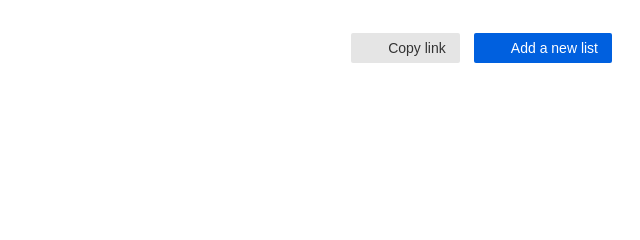
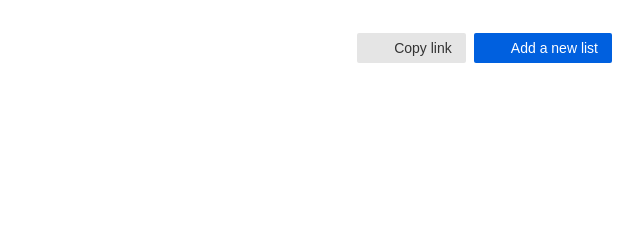
Before and after one commit to nt1m/bugzilla-board, a plain HTML site: page index.html in a window 1280 px wide. Shown: the top 240 px of the page, 640-1280 px from the left. Drawn offline with Linux system fonts and the light colour scheme.

Commit message:
Styling improvements

```diff
--- a/css/style.css
+++ b/css/style.css
@@ -128,7 +128,8 @@ a:any-link:not(:hover) {
 #header {
   display: flex;
   align-items: center;
-  gap: 1em;
+  flex-wrap: wrap;
+  white-space: nowrap;
 }
 
 #title {
@@ -147,6 +148,11 @@ a:any-link:not(:hover) {
 #title:focus {
   background-color: var(--box-background-color);
   text-decoration: none;
+}
+
+#list-url,
+#list-new {
+  margin-left: 0.5rem;
 }
 
 #list-url::before,
```
Also changed, not shown: css/list.css (+6 -2 lines).
